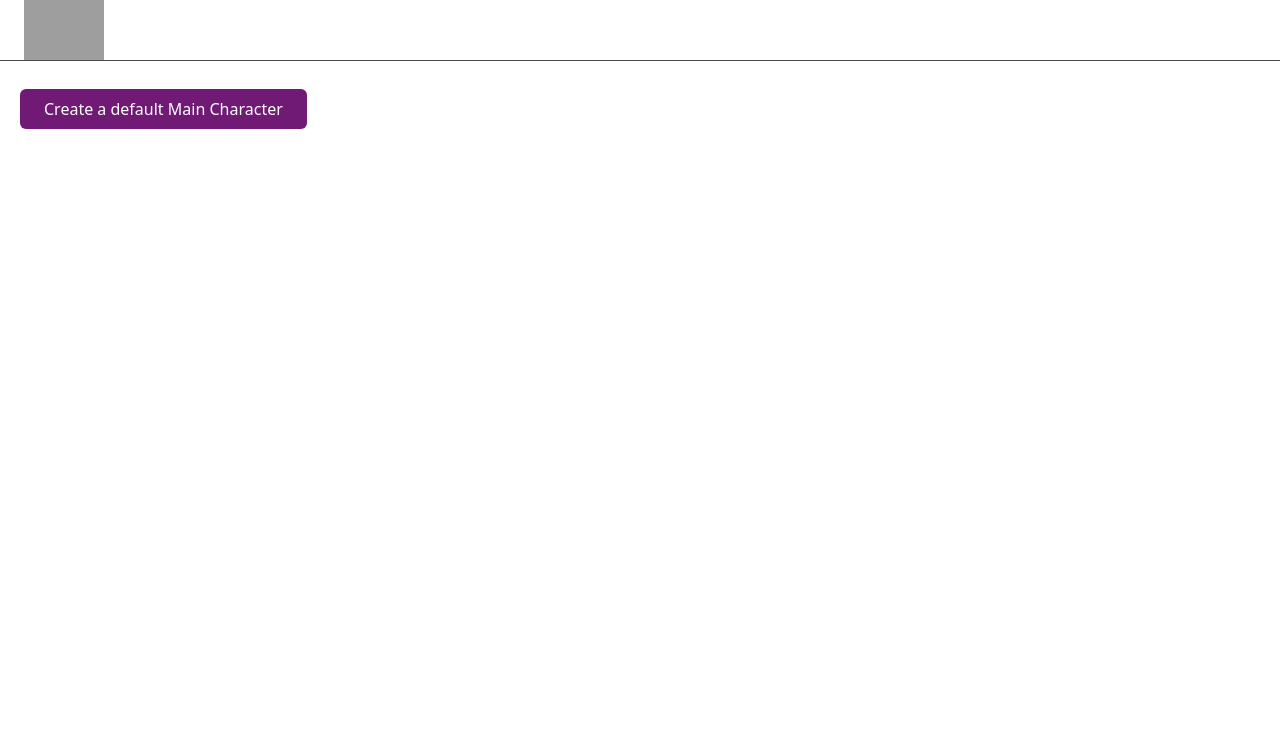
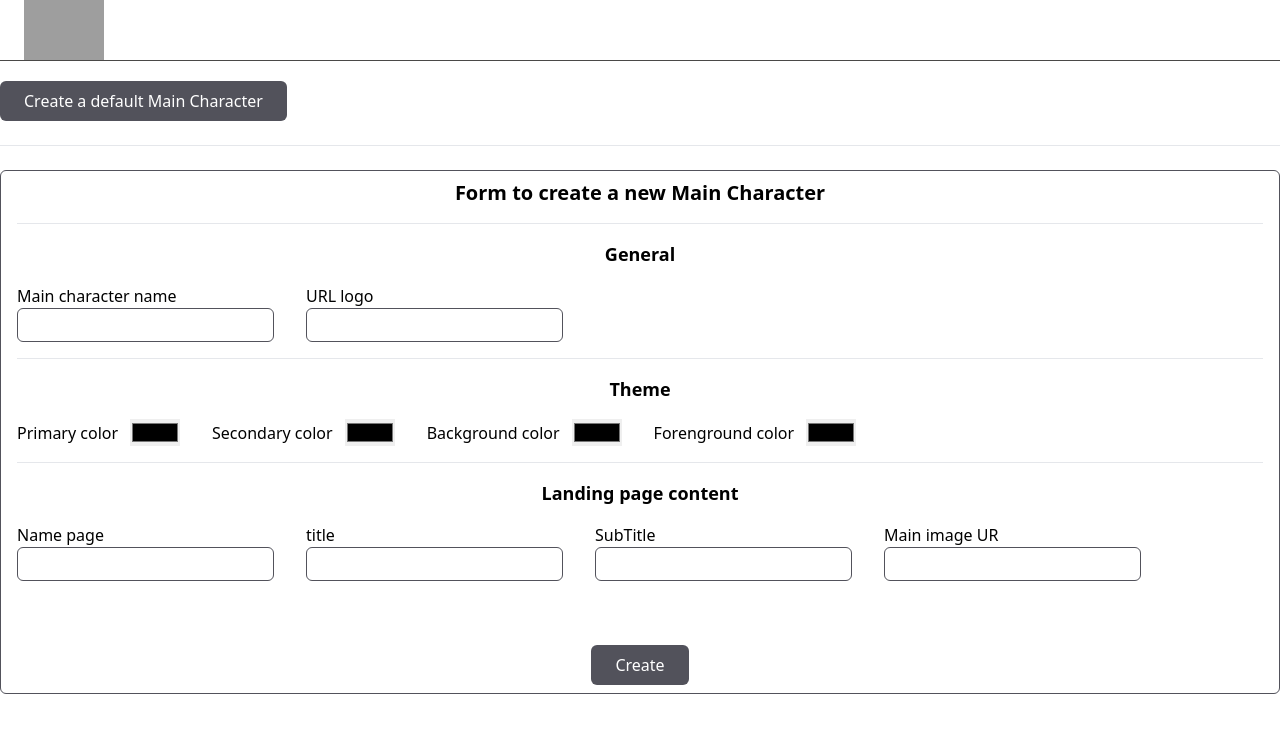
Before and after one commit to ArthurAlexi/cms-study, a Next.js app in the folder cms-example/: page /admin in a window 1280 px wide. Shown: the top 732 px of the page. Built offline with nearby package versions, Linux system fonts and the light colour scheme; grey boxes are pictures that could not be loaded.

Commit message:
feat: start layout form to create Main Character

```diff
--- a/cms-example/app/admin/page.tsx
+++ b/cms-example/app/admin/page.tsx
@@ -1,10 +1,96 @@
 import { createFirstCharacter } from "@/_utils/createFirstCharacter"
 
-export default async function Admin(){
+export default async function Admin() {
     // await createFirstCharacter()
     return (
-        <button  className="m-5 px-6 py-2 bg-fuchsia-900 text-white rounded-md hover:bg-fuchsia-800">
-            Create a default Main Character
-        </button>
+        <div className="container space-y-6 mx-auto mt-5">
+            <button className="px-6 py-2 bg-zinc-600 text-white rounded-md hover:bg-zinc-500">
+                Create a default Main Character
+            </button>
+            <hr />
+            <form className="px-4 py-2 space-y-4 border border-zinc-600 rounded-md text-center">
+                <h2 className="text-xl font-semibold">
+                    Form to create a new Main Character
+                </h2>
+
+                <hr />
+
+                <h3 className="font-semibold text-lg">
+                    General
+                </h3>
+                <div className="flex justify-start flex-wrap gap-8">
+                    <div className="flex items-center flex-col">
+                        <label htmlFor="name" className="self-start">Main character name</label>
+                        <input type="text" id="name" className="px-3 py-1 border border-zinc-600 rounded-md focus:outline-none " />
+                    </div>
+
+                    <div className="flex items-center flex-col">
+                        <label htmlFor="url_logo" className="self-start">URL logo</label>
+                        <input type="url" id="url_logo" className="px-3 py-1 border border-zinc-600 rounded-md focus:outline-none " />
+                    </div>
+                </div>
+
+                <hr />
+
+                <h3 className="font-semibold text-lg">
+                    Theme
+                </h3>
+
+                <div className="flex justify-start flex-wrap gap-8">
+                    <div className="flex items-center gap-3">
+                        <label htmlFor="primary_color">Primary color</label>
+                        <input type="color" id="primary_color" className="cursor-pointer" />
+                    </div>
+
+                    <div className="flex items-center gap-3">
+                        <label htmlFor="secondary_color">Secondary color</label>
+                        <input type="color" id="secondary_color" className="cursor-pointer" />
+                    </div>
+
+                    <div className="flex items-center gap-3">
+                        <label htmlFor="background_color">Background color</label>
+                        <input type="color" id="background_color" className="cursor-pointer" />
+                    </div>
+
+                    <div className="flex items-center gap-3">
+                        <label htmlFor="foreground_color">Forenground color</label>
+                        <input type="color" id="foreground_color" className="cursor-pointer" />
+                    </div>
+                </div>
+
+                <hr />
+
+                <h3 className="font-semibold text-lg">
+                    Landing page content
+                </h3>
+
+                <div className="flex justify-start flex-wrap gap-8">
+                    <div className="flex items-center flex-col">
+                        <label htmlFor="page_name" className="self-start">Name page</label>
+                        <input type="text" id="page_name" className="px-3 py-1 border border-zinc-600 rounded-md focus:outline-none " />
+                    </div>
+
+                    <div className="flex items-center flex-col">
+                        <label htmlFor="title" className="self-start">title</label>
+                        <input type="text" id="title" className="px-3 py-1 border border-zinc-600 rounded-md focus:outline-none " />
+                    </div>
+
+                    <div className="flex items-center flex-col">
+                        <label htmlFor="sub_title" className="self-start">SubTitle</label>
+                        <input type="text" id="sub_title" className="px-3 py-1 border border-zinc-600 rounded-md focus:outline-none " />
+                    </div>
+
+                    <div className="flex items-center flex-col">
+                        <label htmlFor="main_image_url" className="self-start">Main image UR</label>
+                        <input type="text" id="main_image_url" className="px-3 py-1 border border-zinc-600 rounded-md focus:outline-none " />
+                    </div>
+                </div>
+
+                <br /><br />
+                <button className="px-6 py-2 bg-zinc-600 text-white rounded-md hover:bg-zinc-500">
+                    Create
+                </button>
+            </form>
+        </div>
     )
 }
```
